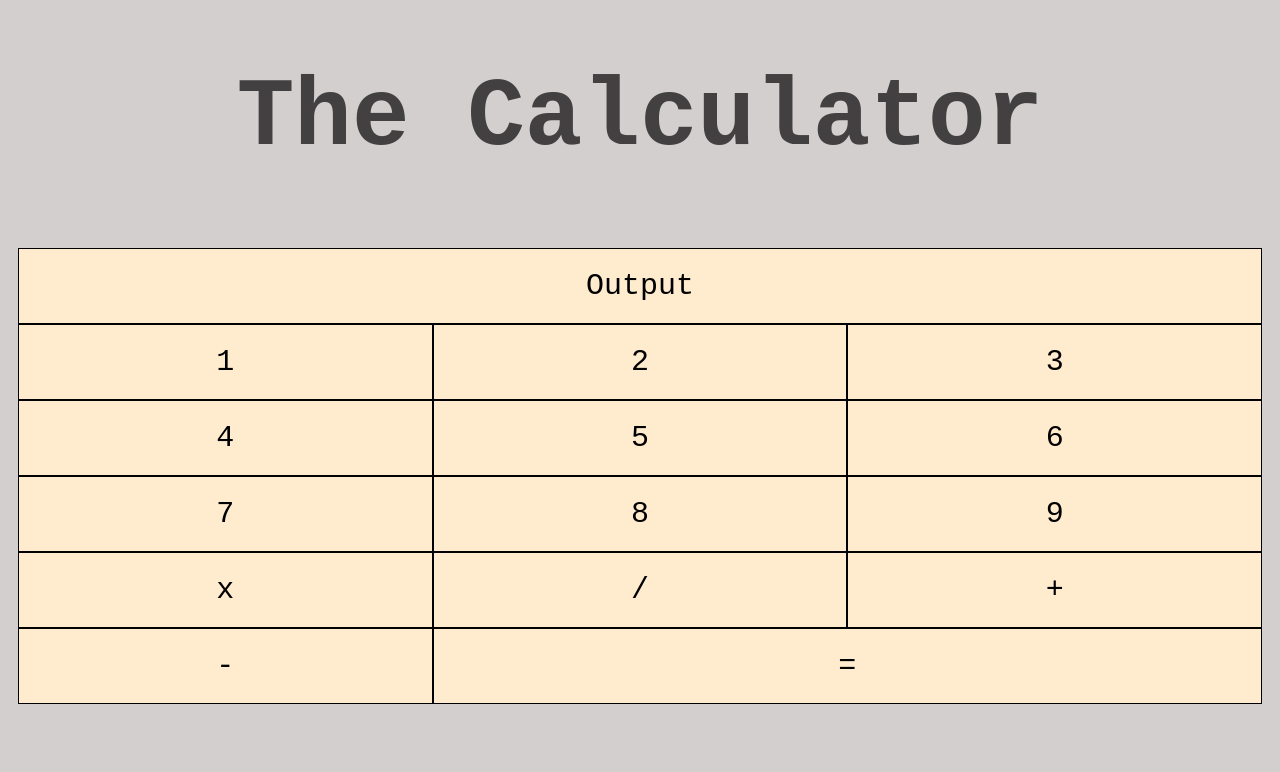
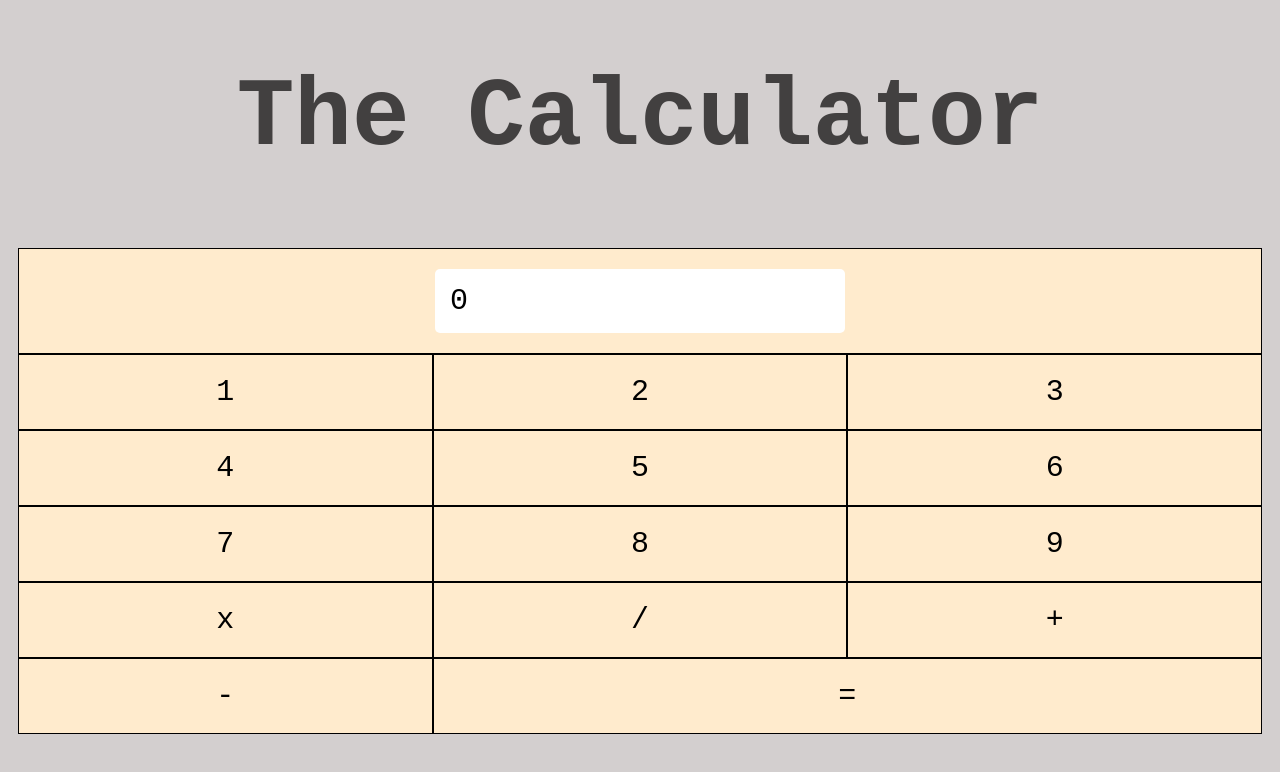
Before and after one commit to symalik/CalculatorSite, a plain HTML site: page index.html in a window 1280 px wide. Drawn offline with Linux system fonts and the light colour scheme.

Commit message:
Add and style calculator form field

```diff
--- a/index.html
+++ b/index.html
@@ -16,9 +16,16 @@
     <div class="calc-container">
         <!-- Fifteen item grid -->
         <div class="calc-grid">
+             <!-- Form Field -->
             <div class="grid-container-value">
-                <div class="grid-item-value">Output</div>
+                <div class="grid-item-value">
+                    <form>
+                        <label for="input"></label>
+                        <input class="input" id="number-input" type="number" value="0" />
+                    </form>
+                </div>
             </div>
+             <!-- Three item row grid -->
             <div class="grid-container">
                 <div class="grid-item">1</div>
                 <div class="grid-item">2</div>
@@ -33,6 +40,7 @@
                 <div class="grid-item">/</div>
                 <div class="grid-item">+</div>
               </div>
+             <!-- Two item row grid -->
             <div class="grid-container2">
                 <div class="grid-item2">-</div>
                 <div class="grid-item3">=</div>
--- a/styles.css
+++ b/styles.css
@@ -4,21 +4,36 @@ body {
     background-color: rgb(211, 207, 207);
 }
 
+/* Heading */
 .heading {
     font-size: 3em;
     text-align: center;
 }
 
+/* Main Grid Class */
 .calc-grid {
 
 }
 
+/* Form Field */
 .grid-container-value {
     display:grid;
     grid-template-columns: 1fr;
-    padding: 10px;;
+    padding: 10px;
 }
 
+/* Input Settings */
+.input {
+    font-size: 20px;
+    font-size: max(20px, 1em);
+    font-family: inherit;
+    padding: 0.5em 0.5em;
+    background-color: #fff;
+    border: 2px solid var(--input-border);
+    border-radius: 5px;
+  }
+
+/* Three item row */
 .grid-item-value {
     background-color: blanchedalmond;
     border: 1px solid black;
@@ -35,7 +50,6 @@ body {
 }
 
 .grid-item {
-
     background-color: blanchedalmond;
     border: 1px solid black;
     padding: 20px;
@@ -43,6 +57,7 @@ body {
     text-align: center;
 }
 
+/* Two item row */
 .grid-container2 {
     display:grid;
     grid-template-columns: 1fr 2fr;
```
